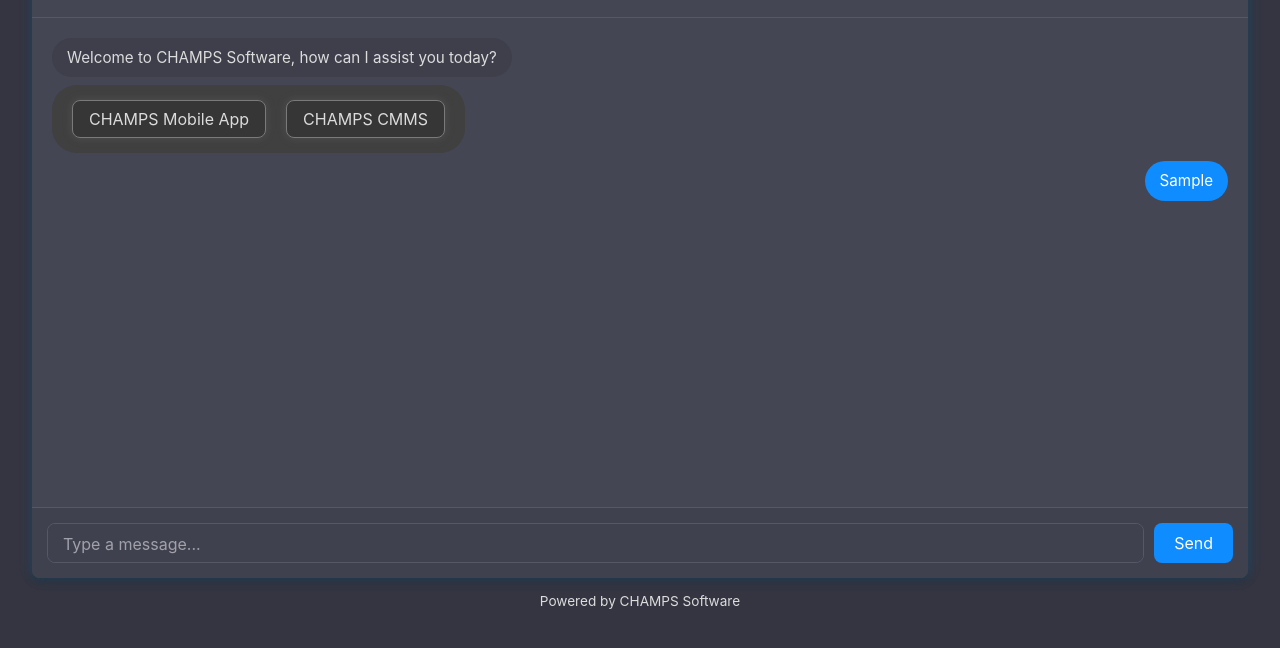
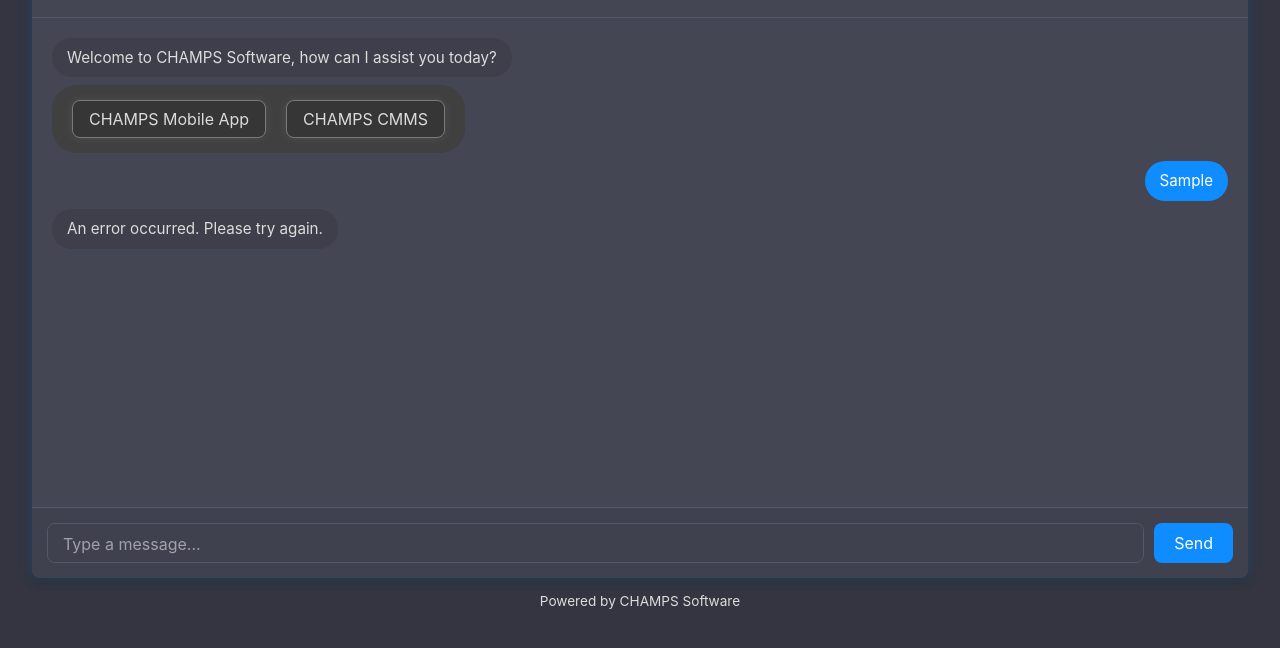
Before and after one commit to Kishan1018/cdavercel, a website: page static/index.html in a window 1280 px wide. Both pictures are taken after typing "Sample" into the empty fields and a click on the button "Send". Shown: the part 122-770 px from the top of the page. Drawn offline with Linux system fonts and the light colour scheme; no server answers.

Commit message:
Update index.html

```diff
--- a/static/index.html
+++ b/static/index.html
@@ -47,7 +47,6 @@
       margin: 0;
       transition: background-color 0.3s ease, color 0.3s ease;
     }
-    /* Assistant Box Wrapper */
     .assistant-box {
       width: 95%;
       max-width: 1400px;
@@ -59,7 +58,6 @@
         0 0 15px rgba(0, 162, 255, 0.1);
       transition: box-shadow 0.3s ease;
     }
-    /* Header */
     header {
       display: flex;
       justify-content: space-between;
@@ -83,7 +81,6 @@
       -webkit-text-fill-color: transparent;
       margin-left: 8px;
     }
-    /* Toggle Switch */
     .toggle-container {
       display: flex;
       align-items: center;
@@ -116,7 +113,6 @@
     body.light-mode .toggle:before {
       transform: translateX(26px);
     }
-    /* Chat Container */
     .chat-container {
       background: var(--header-bg);
       display: flex;
@@ -124,14 +120,13 @@
       height: 70vh;
       transition: background-color 0.3s ease;
     }
-    /* Messages Section */
     .messages {
       flex: 1;
       overflow-y: auto;
       padding: 20px;
       display: flex;
       flex-direction: column;
-      gap: 8px; /* reduced gap for less vertical space */
+      gap: 8px;
     }
     .messages::-webkit-scrollbar {
       width: 6px;
@@ -140,15 +135,13 @@
       background: var(--border-color);
       border-radius: 5px;
     }
-    /* Shared message style */
     .message {
       box-sizing: border-box;
-      padding: 10px 15px; /* increased horizontal padding */
+      padding: 10px 15px;
       border-radius: 25px;
       max-width: 75%;
       font-size: 0.95rem;
       line-height: 1.3;
-      /* Ensure text wraps and never overflows the bubble */
       white-space: pre-wrap;
       word-break: break-word;
       overflow-wrap: anywhere;
@@ -172,12 +165,10 @@
       background: var(--message-bg-response);
       transition: all 0.5s ease;
     }
-    /* Paragraphs inside a message bubble */
     .message p {
       margin: 0.2em 0;
       line-height: 1.3;
     }
-    /* Typing Indicator */
     .typing-indicator {
       display: flex;
       justify-content: center;
@@ -211,7 +202,6 @@
         transform: scale(1.2);
       }
     }
-    /* Input Section */
     .input-section {
       background: var(--input-bg);
       border-top: 1px solid var(--border-color);
@@ -224,7 +214,6 @@
       flex: 1;
       padding: 10px 15px;
       font-size: 1rem;
-      line-height: 20px;
       border: 1px solid var(--border-color);
       border-radius: 8px;
       background: var(--input-bg);
@@ -253,7 +242,6 @@
     .input-section button:hover {
       background: #0073e6;
     }
-    /* Choice Buttons */
     .choice-button {
       background: var(--bg-color);
       color: var(--text-color);
@@ -272,14 +260,12 @@
     .choice-button:active {
       transform: scale(0.95);
     }
-    /* Disabled state for the choice bubble when no option is selected */
     #choiceBubble.disabled {
       opacity: 0.5;
       filter: grayscale(100%);
       pointer-events: none;
       transition: opacity 0.5s ease, filter 0.5s ease;
     }
-    /* Footer */
     footer {
       margin-top: 15px;
       color: var(--text-color);
@@ -298,24 +284,17 @@
       </div>
     </header>
     <div class="chat-container">
-      <div class="messages" id="messages">
-        <!-- Chat messages will appear here -->
-      </div>
+      <div class="messages" id="messages"></div>
       <div class="input-section">
         <textarea id="userInput" placeholder="Type a message..." rows="1"></textarea>
         <button onclick="sendMessage()">Send</button>
       </div>
     </div>
   </div>
-  <footer>
-    Powered by CHAMPS Software
-  </footer>
+  <footer>Powered by CHAMPS Software</footer>
   <script>
-    // Generate a new session ID on each page load.
     let sessionId = crypto.randomUUID();
-    // Global variable to store the user's support choice ("mobile" or "desktop").
     window.supportChoice = undefined;
-
     const userInput = document.getElementById('userInput');
     let initialHeight = userInput.scrollHeight;
     userInput.style.height = initialHeight + "px";
@@ -332,13 +311,27 @@
       }
     });
 
+    async function fetchWithRetry(url, options, maxRetries = 1) {
+      for (let attempt = 0; attempt <= maxRetries; attempt++) {
+        try {
+          const res = await fetch(url, options);
+          if (!res.ok) {
+            if (attempt < maxRetries) continue;
+            throw new Error(`Request failed: ${res.status}`);
+          }
+          return await res.json();
+        } catch (err) {
+          if (attempt >= maxRetries) throw err;
+          console.warn('Retrying after error:', err);
+          await new Promise(res => setTimeout(res, 1000));
+        }
+      }
+    }
+
     async function sendMessage() {
-      // If the user has not made a choice, gray out the choice bubble.
       if (!window.supportChoice) {
         const choiceBubble = document.getElementById('choiceBubble');
-        if (choiceBubble) {
-          choiceBubble.classList.add('disabled');
-        }
+        if (choiceBubble) choiceBubble.classList.add('disabled');
       }
 
       const textArea = document.getElementById('userInput');
@@ -347,7 +340,6 @@
 
       const messagesDiv = document.getElementById('messages');
 
-      // Append user's message bubble.
       const userMsgDiv = document.createElement('div');
       userMsgDiv.className = 'message user-message';
       userMsgDiv.innerText = userMessage;
@@ -359,41 +351,33 @@
 
       const spinnerBubble = document.createElement('div');
       spinnerBubble.className = 'message response-message';
-
-      const spinnerContainer = document.createElement('div');
-      spinnerContainer.className = 'spinner-container';
-      spinnerContainer.innerHTML = '<div class="typing-indicator"><span></span><span></span><span></span></div>';
-
-      spinnerBubble.appendChild(spinnerContainer);
+      spinnerBubble.innerHTML = '<div class="typing-indicator"><span></span><span></span><span></span></div>';
       messagesDiv.appendChild(spinnerBubble);
       messagesDiv.scrollTop = messagesDiv.scrollHeight;
 
       try {
-        // Include support_choice in the payload if set.
         const payload = { message: userMessage, session_id: sessionId };
-        if (window.supportChoice) {
-          payload.support_choice = window.supportChoice;
-        }
-        const response = await fetch('http://127.0.0.1:5000/chat', {
+        if (window.supportChoice) payload.support_choice = window.supportChoice;
+
+        const data = await fetchWithRetry('https://cdabackend0-2.onrender.com/chat', {
           method: 'POST',
           headers: { 'Content-Type': 'application/json' },
           body: JSON.stringify(payload)
-        });
-        const data = await response.json();
+        }, 1);
 
         messagesDiv.removeChild(spinnerBubble);
-
         const responseBubble = document.createElement('div');
         responseBubble.className = 'message response-message';
-        // Use innerHTML so we can display the HTML from the backend.
         responseBubble.innerHTML = data.reply;
         messagesDiv.appendChild(responseBubble);
         messagesDiv.scrollTop = messagesDiv.scrollHeight;
       } catch (error) {
         console.error('Error communicating with the backend:', error);
-        if (spinnerBubble.parentNode) {
-          messagesDiv.removeChild(spinnerBubble);
-        }
+        messagesDiv.removeChild(spinnerBubble);
+        const errorBubble = document.createElement('div');
+        errorBubble.className = 'message response-message';
+        errorBubble.innerText = 'An error occurred. Please try again.';
+        messagesDiv.appendChild(errorBubble);
       }
     }
 
@@ -402,18 +386,12 @@
       document.body.classList.toggle('dark-mode');
     }
 
-    // When a choice button is clicked, remove the choice bubble and replace it with a prompt.
     function handleChoice(choice, bubbleElement) {
-      // Set the global support choice variable.
       window.supportChoice = choice;
-
-      // Animate the bubble disappearing.
       bubbleElement.style.transition = 'opacity 0.5s ease';
       bubbleElement.style.opacity = '0';
       setTimeout(() => {
         bubbleElement.remove();
-
-        // Append a new message bubble that says "How can I help you?"
         const messagesDiv = document.getElementById('messages');
         const followUpBubble = document.createElement('div');
         followUpBubble.className = 'message response-message';
@@ -423,21 +401,16 @@
       }, 500);
     }
 
-    document.addEventListener('DOMContentLoaded', function() {
-      initializeChat();
-    });
+    document.addEventListener('DOMContentLoaded', initializeChat);
 
-    // Initialize the chat with welcome and support choice messages.
     function initializeChat() {
       const messagesDiv = document.getElementById('messages');
 
-      // Create welcome message bubble.
       const welcomeBubble = document.createElement('div');
       welcomeBubble.className = 'message response-message';
       welcomeBubble.innerText = 'Welcome to CHAMPS Software, how can I assist you today?';
       messagesDiv.appendChild(welcomeBubble);
 
-      // Create choice bubble container.
       const choiceBubble = document.createElement('div');
       choiceBubble.className = 'message response-message';
       choiceBubble.style.display = 'flex';
@@ -446,35 +419,25 @@
       choiceBubble.style.gap = '10px';
       choiceBubble.id = "choiceBubble";
 
-      // Create Mobile App button.
       const mobileButton = document.createElement('button');
       mobileButton.className = 'choice-button';
       mobileButton.innerText = 'CHAMPS Mobile App';
 
-      // Create Desktop button.
       const desktopButton = document.createElement('button');
       desktopButton.className = 'choice-button';
       desktopButton.innerText = 'CHAMPS CMMS';
 
-      // Add event listeners to buttons.
-      mobileButton.addEventListener('click', function() {
-        handleChoice('mobile', choiceBubble);
-      });
-
-      desktopButton.addEventListener('click', function() {
-        handleChoice('desktop', choiceBubble);
-      });
+      mobileButton.addEventListener('click', () => handleChoice('mobile', choiceBubble));
+      desktopButton.addEventListener('click', () => handleChoice('desktop', choiceBubble));
 
       choiceBubble.appendChild(mobileButton);
       choiceBubble.appendChild(desktopButton);
       messagesDiv.appendChild(choiceBubble);
-
       messagesDiv.scrollTop = messagesDiv.scrollHeight;
     }
 
-    // When the tab is closed or reloaded, end the session.
     window.addEventListener('beforeunload', function() {
-      navigator.sendBeacon('http://127.0.0.1:5000/end_session', JSON.stringify({ session_id: sessionId }));
+      navigator.sendBeacon('https://cdabackend0-2.onrender.com/end_session', JSON.stringify({ session_id: sessionId }));
     });
   </script>
 </body>
```
